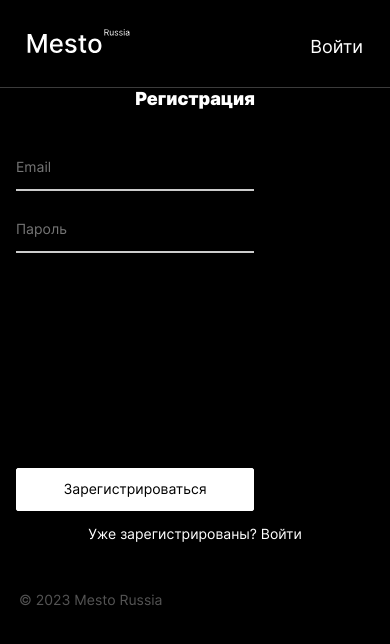
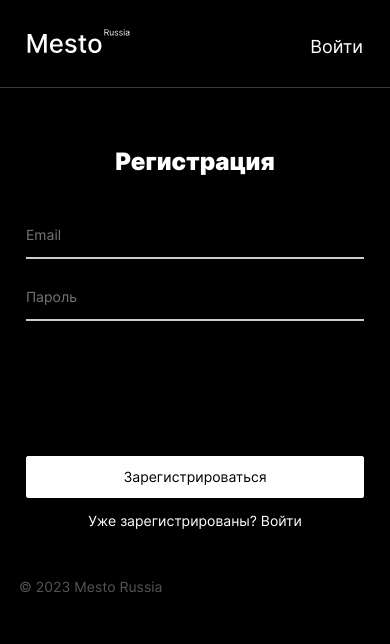
Before and after one commit to spacelessvoid/react-mesto-auth, a React (Create React App) app: page /signup in a window 390 px wide. Shown: the top 644 px of the page. Built offline with nearby package versions, Linux system fonts and the light colour scheme; no server answers.

Commit message:
feat: add registration functionality

```diff
--- a/src/blocks/welcome-form/__button/welcome-form__button.css
+++ b/src/blocks/welcome-form/__button/welcome-form__button.css
@@ -1,6 +1,6 @@
 .welcome-form__button {
   width: 100%;
-  margin: 185px 0 15px;
+  margin: 105px 0 15px;
   background-color: hsl(0, 0%, 100%);
   border-radius: 2px;
   text-align: center;
--- a/src/blocks/welcome-form/__form/welcome-form__form.css
+++ b/src/blocks/welcome-form/__form/welcome-form__form.css
@@ -1,14 +1,10 @@
 .welcome-form__form {
 	display: grid;
-	grid-template-columns: auto;
 }
-
-/* .welcome-form__form input:first-of-type {
-	margin-top: 25px;
-} */
 
 @media screen and (max-width: 620px) {
 	.welcome-form__form {
-		grid-template-columns: 238px;
+		grid-template-columns: 1fr;
+		margin-inline: 10px;
 	}
 }
--- a/src/blocks/welcome-form/__title/welcome-form__title.css
+++ b/src/blocks/welcome-form/__title/welcome-form__title.css
@@ -5,11 +5,3 @@
   font-weight: 900;
   text-align: center;
 }
-
-
-@media screen and (max-width: 620px) {
-  .welcome-form__title {
-    margin: 0 0 50px;
-    font-size: 18px;
-  }
-}
--- a/src/components/App.js
+++ b/src/components/App.js
@@ -1,7 +1,8 @@
 import { useState, useEffect } from "react";
 import { api } from "../utils/Api";
+import { register } from "../utils/Auth";
 import { CurrentUserContext } from "../contexts/CurrentUserContext";
-import { Routes, Route } from "react-router-dom";
+import { Routes, Route, useNavigate } from "react-router-dom";
 import Header from "./Header";
 import Main from "./Main";
 import Footer from "./Footer";
@@ -35,6 +36,8 @@ function App() {
 
   const [isLoading, setIsLoading] = useState(false);
 
+  const navigate = useNavigate();
+
   useEffect(() => {
     Promise.all([
       // Fetching user profile data
@@ -66,10 +69,6 @@ function App() {
 
   function handleCardClick(card) {
     setSelectedCard(card);
-  }
-
-  function handleInfoTooltipOpen() {
-    setIsInfoTooltipPopupOpen(true);
   }
 
   // TODO: fix image popup closing glitch
@@ -152,12 +151,29 @@ function App() {
       });
   }
 
+  function handleRegistration({ email, password }) {
+    register(email, password)
+      .then(() => {
+        setIsRegistrationSuccessful(true);
+        setIsInfoTooltipPopupOpen(true);
+        navigate("/signin");
+      })
+      .catch(err => {
+        console.log(err);
+        setIsRegistrationSuccessful(false);
+        setIsInfoTooltipPopupOpen(true);
+      });
+  }
+
   return (
     <div className="page">
       <CurrentUserContext.Provider value={currentUser}>
         <Header />
         <Routes>
-          <Route path="/signup" element={<Register />} />
+          <Route
+            path="/signup"
+            element={<Register handleRegistration={handleRegistration} />}
+          />
           <Route path="/signin" element={<Login />} />
           <Route
             path="/"
--- a/src/components/ImagePopup.jsx
+++ b/src/components/ImagePopup.jsx
@@ -1,3 +1,5 @@
+import { useEffect } from "react";
+
 export default function ImagePopup({ card, onClose }) {
   function handleClick(evt) {
     if (
@@ -7,6 +9,19 @@ export default function ImagePopup({ card, onClose }) {
       onClose();
     }
   }
+
+  useEffect(() => {
+    if (!card) return;
+
+    function handleUserEscKeyPress(evt) {
+      if (evt.key === "Escape") {
+        onClose();
+      }
+    }
+
+    document.addEventListener("keydown", handleUserEscKeyPress);
+    return () => document.removeEventListener("keydown", handleUserEscKeyPress);
+  }, [card, onClose]);
 
   return (
     <div
--- a/src/components/Login.jsx
+++ b/src/components/Login.jsx
@@ -11,10 +11,11 @@ function Login({ isLoading }) {
         <input
           className="welcome-form__text-input"
           type="email"
-          name="username"
-          id="username-input"
+          name="email"
+          id="email-input"
           placeholder="Email"
           required
+          autoComplete="email"
           // value={name || ""}
           // onChange={handleNameChange}
         />
--- a/src/components/PageNotFound.jsx
+++ b/src/components/PageNotFound.jsx
@@ -1,7 +1,6 @@
 import { Link } from "react-router-dom";
 
-function PageNotFound() {
-  return (
+const PageNotFound = () => (
   <section
     className="content"
     style={{
@@ -19,6 +18,5 @@ function PageNotFound() {
     </Link>
   </section>
 );
-}
 
 export default PageNotFound;
--- a/src/components/Register.jsx
+++ b/src/components/Register.jsx
@@ -1,4 +1,28 @@
-function Register({ isLoading }) {
+import { useState } from "react";
+import { Link } from "react-router-dom";
+
+function Register({ isLoading, handleRegistration }) {
+  const [formValue, setFormValue] = useState({
+    email: "",
+    password: "",
+  });
+
+  const handleInputChange = e => {
+    const { name, value } = e.target;
+
+    setFormValue({
+      ...formValue,
+      [name]: value,
+    });
+  };
+
+  const handleSubmit = e => {
+    e.preventDefault();
+    if (e.target.checkValidity()) {
+      handleRegistration(formValue);
+    }
+  };
+
   return (
     <section className="welcome-form">
       <h2 className="welcome-form__title">Регистрация</h2>
@@ -6,17 +30,18 @@ function Register({ isLoading }) {
         className="welcome-form__form"
         id="register"
         name="register"
-        // onSubmit={onSubmit}
+        onSubmit={handleSubmit}
       >
         <input
           className="welcome-form__text-input"
           type="email"
-          name="username"
-          id="username-input"
+          name="email"
+          id="email-input"
           placeholder="Email"
           required
-          // value={name || ""}
-          // onChange={handleNameChange}
+          autoComplete="email"
+          value={formValue.email || ""}
+          onChange={handleInputChange}
         />
         <input
           className="welcome-form__text-input"
@@ -26,8 +51,8 @@ function Register({ isLoading }) {
           placeholder="Пароль"
           minLength="8"
           required
-          // value={description || ""}
-          // onChange={handleDescriptionChange}
+          value={formValue.password || ""}
+          onChange={handleInputChange}
         />
         <button className="welcome-form__button button" type="submit">
           {isLoading ? "Обработка запроса..." : "Зарегистрироваться"}
@@ -35,9 +60,9 @@ function Register({ isLoading }) {
       </form>
       <p className="welcome-form__text">
         Уже зарегистрированы?{" "}
-        <a href="/sign-in" className="link">
+        <Link to="/signin" className="link">
           Войти
-        </a>
+        </Link>
       </p>
     </section>
   );
```
Lines whose indentation alone changed are shown as unchanged.
